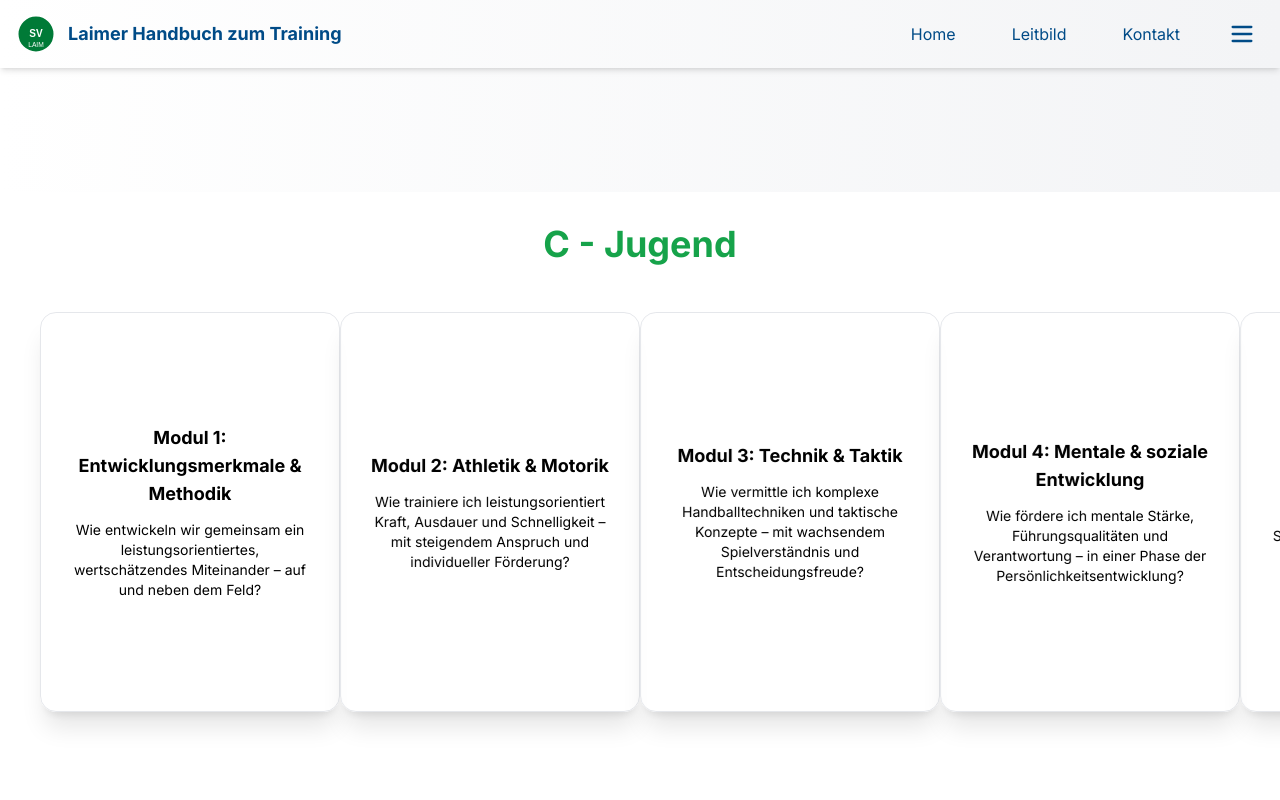
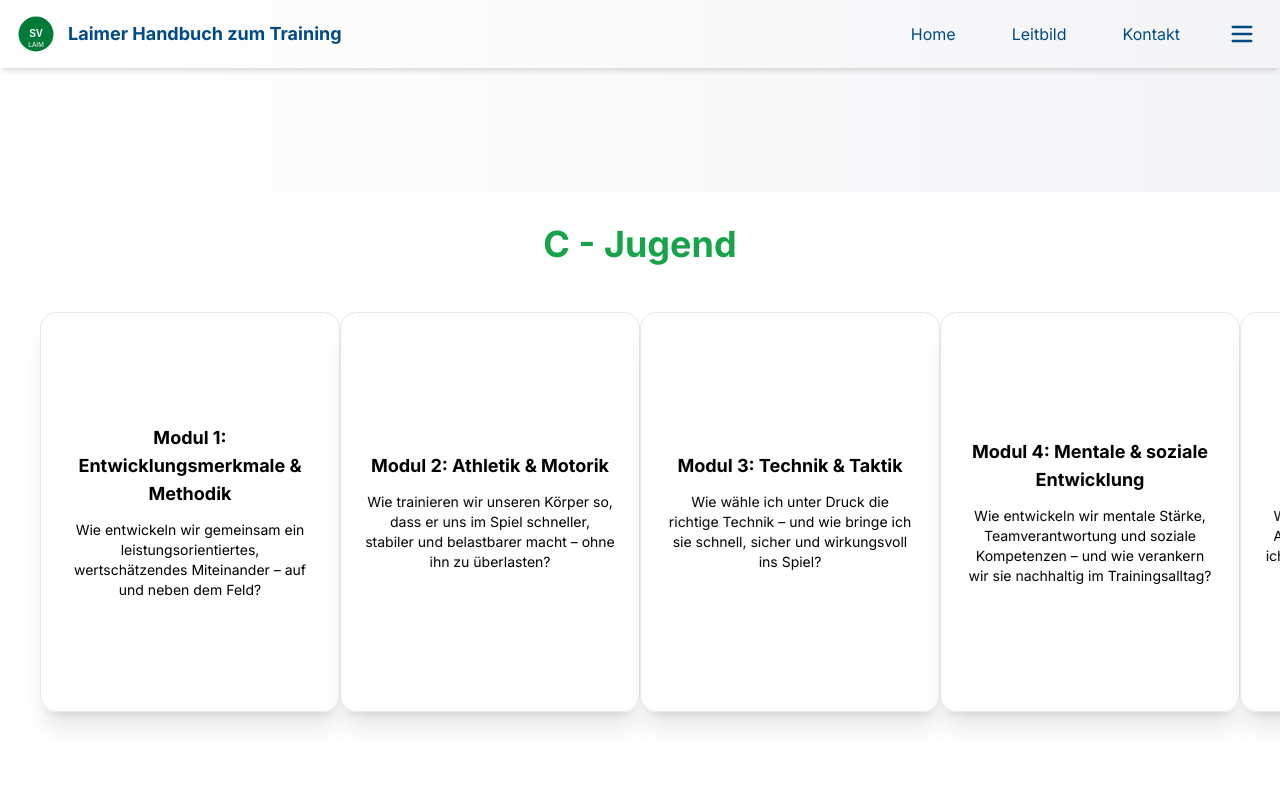
Before and after one commit to OGCoach23/Handbuch-Ausbildung, a React (Vite) app: page /c-jugend in a window 1280 px wide. Shown: the top 800 px of the page. Built offline with nearby package versions, Linux system fonts and the light colour scheme.

Commit message:
C-Jugend-Module aktualisiert: Neue, detailliertere Leitfragen für alle 6 Module mit Fokus auf Leistungsorientierung und Teamspiel

```diff
--- a/src/pages/c-jugend.jsx
+++ b/src/pages/c-jugend.jsx
@@ -9,27 +9,27 @@ const moduleCJugend = [
   },
   {
     titel: "Modul 2: Athletik & Motorik",
-    frage: "Wie trainiere ich leistungsorientiert Kraft, Ausdauer und Schnelligkeit – mit steigendem Anspruch und individueller Förderung?",
+    frage: "Wie trainieren wir unseren Körper so, dass er uns im Spiel schneller, stabiler und belastbarer macht – ohne ihn zu überlasten?",
     path: "/c-jugend-m2",
   },
   {
     titel: "Modul 3: Technik & Taktik",
-    frage: "Wie vermittle ich komplexe Handballtechniken und taktische Konzepte – mit wachsendem Spielverständnis und Entscheidungsfreude?",
+    frage: "Wie wähle ich unter Druck die richtige Technik – und wie bringe ich sie schnell, sicher und wirkungsvoll ins Spiel?",
     path: "/c-jugend-m3",
   },
   {
     titel: "Modul 4: Mentale & soziale Entwicklung",
-    frage: "Wie fördere ich mentale Stärke, Führungsqualitäten und Verantwortung – in einer Phase der Persönlichkeitsentwicklung?",
+    frage: "Wie entwickeln wir mentale Stärke, Teamverantwortung und soziale Kompetenzen – und wie verankern wir sie nachhaltig im Trainingsalltag?",
     path: "/c-jugend-m4",
   },
   {
     titel: "Modul 5: Spielsysteme & Positionsspiel",
-    frage: "Wie entwickle ich komplexe Spielsysteme und Positionsprofile – mit taktischem Verständnis und flexiblen Lösungen?",
+    frage: "Wie funktioniert unser Teamspiel in Angriff und Abwehr – und wie finde ich meine Rolle darin, ohne festgelegt zu sein?",
     path: "/c-jugend-m5",
   },
   {
     titel: "Modul 6: Teamkultur & Kommunikation",
-    frage: "Wie schaffe ich eine Leistungskultur, die fordert, fördert und Fairplay lebt – bei Spielern, Eltern und Trainern?",
+    frage: "Wie wachsen wir als Team zusammen – und wie gehe ich mit Herausforderungen, Emotionen und Verantwortung im Spiel um?",
     path: "/c-jugend-m6",
   },
 ];
```
